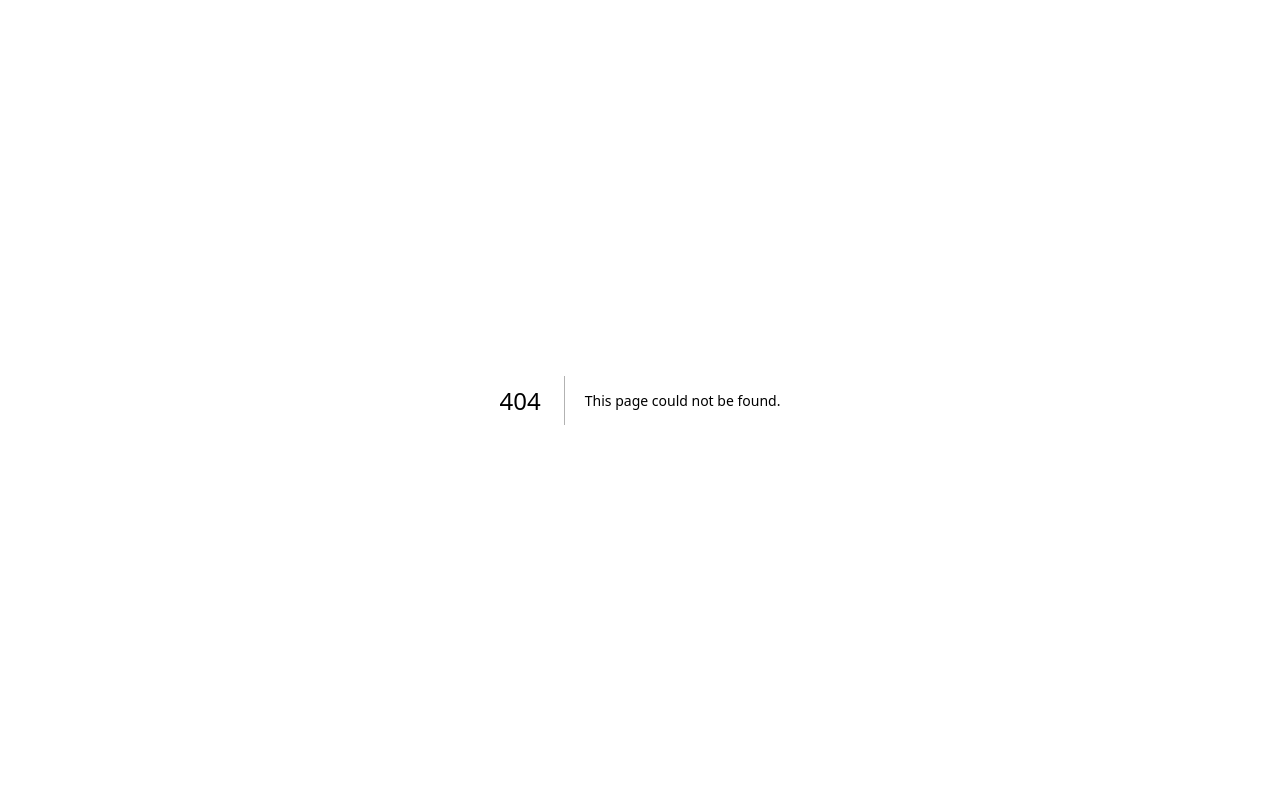
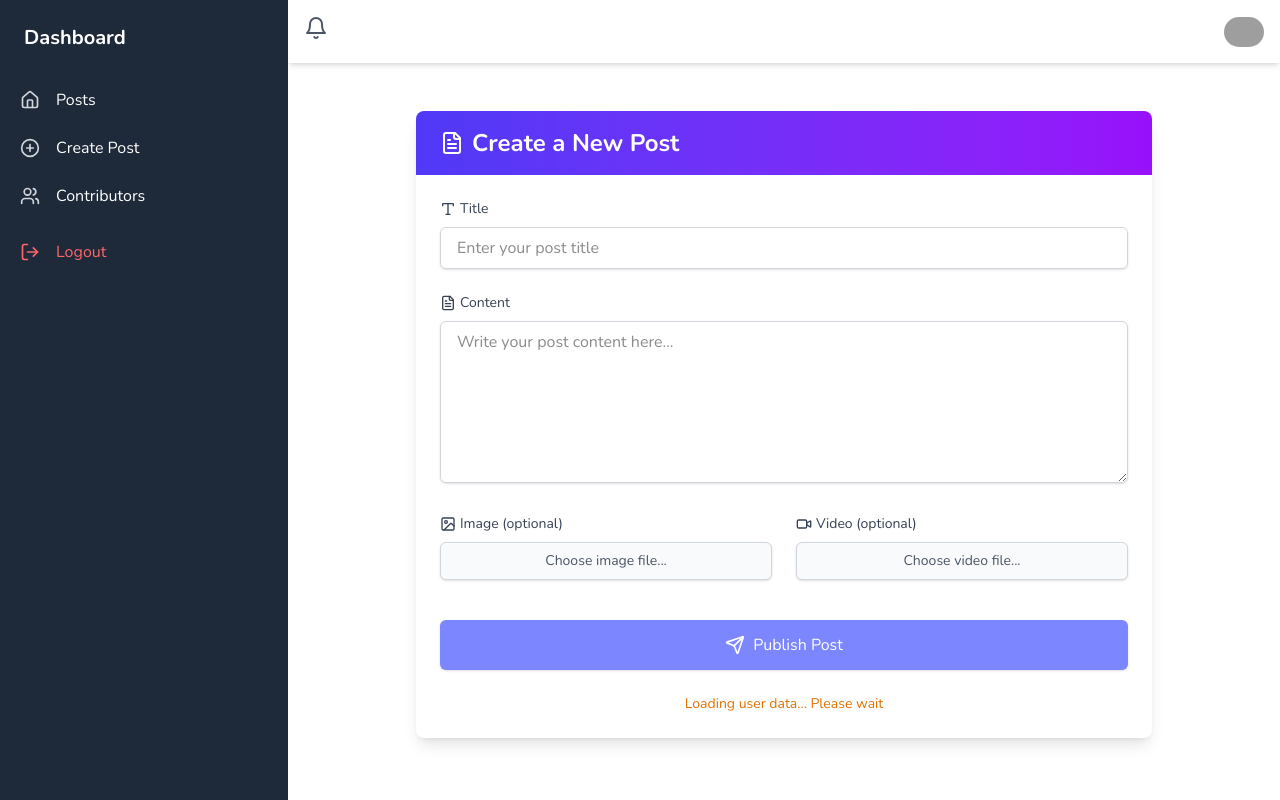
Before and after one commit to clifforddonk/blogsite_frontend, a Next.js app: page /dashboard/user/create-post in a window 1280 px wide. Before the commit this address had no page. Built offline with nearby package versions, Linux system fonts and the light colour scheme; grey boxes are pictures that could not be loaded.

Commit message:
Add Post Service To Fetch Posts

```diff
--- /dev/null
+++ b/app/dashboard/user/create-post/page.jsx
@@ -0,0 +1,213 @@
+"use client";
+import { useState, useEffect } from "react";
+import postService from "@/app/utils/postSevice";
+import { getFilteredUsers } from "@/app/utils/authService";
+import { Type, FileText, Image, Video, Send } from "lucide-react";
+
+export default function Home() {
+  const [formData, setFormData] = useState({ title: "", content: "" });
+  const [image, setImage] = useState(null);
+  const [video, setVideo] = useState(null);
+  const [loading, setLoading] = useState(false);
+  const [user, setUser] = useState(null);
+  const [imageName, setImageName] = useState("");
+  const [videoName, setVideoName] = useState("");
+
+  useEffect(() => {
+    const fetchUser = async () => {
+      const fetchedUser = await getFilteredUsers();
+      if (fetchedUser) setUser(fetchedUser);
+    };
+
+    fetchUser();
+  }, []);
+
+  const handleInputChange = (e) => {
+    setFormData({ ...formData, [e.target.name]: e.target.value });
+  };
+
+  const handleFileChange = (e, type) => {
+    if (type === "image") {
+      setImage(e.target.files[0]);
+      setImageName(e.target.files[0]?.name || "");
+    }
+    if (type === "video") {
+      setVideo(e.target.files[0]);
+      setVideoName(e.target.files[0]?.name || "");
+    }
+  };
+
+  const handleSubmit = async (e) => {
+    e.preventDefault();
+    if (!user) {
+      alert("User data is still loading...");
+      return;
+    }
+
+    setLoading(true);
+
+    try {
+      const response = await postService.createPost(
+        user.id,
+        { title: formData.title, content: formData.content },
+        image,
+        video
+      );
+
+      if (response) {
+        console.log("Post created:", response);
+        alert("Post created successfully!");
+        // Reset form after successful submission
+        setFormData({ title: "", content: "" });
+        setImage(null);
+        setVideo(null);
+        setImageName("");
+        setVideoName("");
+      } else {
+        throw new Error("Post creation failed");
+      }
+    } catch (error) {
+      console.error("Error creating post:", error);
+      alert("Failed to create post.");
+    } finally {
+      setLoading(false);
+    }
+  };
+
+  return (
+    <div className="max-w-3xl mx-auto py-8 px-4">
+      <div className="bg-white rounded-lg shadow-lg overflow-hidden">
+        <div className="bg-gradient-to-r from-indigo-600 to-purple-600 px-6 py-4">
+          <h2 className="text-2xl font-bold text-white flex items-center">
+            <FileText className="mr-2" /> Create a New Post
+          </h2>
+        </div>
+
+        <form onSubmit={handleSubmit} className="p-6 space-y-6">
+          {/* Title Input */}
+          <div className="space-y-2">
+            <label className="block text-sm font-medium text-gray-700 flex items-center">
+              <Type className="w-4 h-4 mr-1" /> Title
+            </label>
+            <input
+              type="text"
+              name="title"
+              value={formData.title}
+              placeholder="Enter your post title"
+              onChange={handleInputChange}
+              required
+              className="w-full px-4 py-2 border border-gray-300 rounded-md shadow-sm focus:ring-indigo-500 focus:border-indigo-500"
+            />
+          </div>
+
+          {/* Content Textarea */}
+          <div className="space-y-2">
+            <label className="block text-sm font-medium text-gray-700 flex items-center">
+              <FileText className="w-4 h-4 mr-1" /> Content
+            </label>
+            <textarea
+              name="content"
+              value={formData.content}
+              placeholder="Write your post content here..."
+              onChange={handleInputChange}
+              required
+              rows="6"
+              className="w-full px-4 py-2 border border-gray-300 rounded-md shadow-sm focus:ring-indigo-500 focus:border-indigo-500"
+            />
+          </div>
+
+          {/* File Upload Section */}
+          <div className="grid grid-cols-1 md:grid-cols-2 gap-6">
+            {/* Image Upload */}
+            <div className="space-y-2">
+              <label className="block text-sm font-medium text-gray-700 flex items-center">
+                <Image className="w-4 h-4 mr-1" /> Image (optional)
+              </label>
+              <div className="flex items-center">
+                <label className="flex-grow cursor-pointer bg-gray-50 px-4 py-2 border border-gray-300 rounded-md shadow-sm hover:bg-gray-100 transition">
+                  <span className="flex items-center justify-center text-sm text-gray-600">
+                    {imageName || "Choose image file..."}
+                  </span>
+                  <input
+                    type="file"
+                    accept="image/*"
+                    onChange={(e) => handleFileChange(e, "image")}
+                    className="hidden"
+                  />
+                </label>
+                {imageName && (
+                  <button
+                    type="button"
+                    onClick={() => {
+                      setImage(null);
+                      setImageName("");
+                    }}
+                    className="ml-2 p-1 text-red-500 hover:text-red-700"
+                  >
+                    ✕
+                  </button>
+                )}
+              </div>
+            </div>
+
+            {/* Video Upload */}
+            <div className="space-y-2">
+              <label className="block text-sm font-medium text-gray-700 flex items-center">
+                <Video className="w-4 h-4 mr-1" /> Video (optional)
+              </label>
+              <div className="flex items-center">
+                <label className="flex-grow cursor-pointer bg-gray-50 px-4 py-2 border border-gray-300 rounded-md shadow-sm hover:bg-gray-100 transition">
+                  <span className="flex items-center justify-center text-sm text-gray-600">
+                    {videoName || "Choose video file..."}
+                  </span>
+                  <input
+                    type="file"
+                    accept="video/*"
+                    onChange={(e) => handleFileChange(e, "video")}
+                    className="hidden"
+                  />
+                </label>
+                {videoName && (
+                  <button
+                    type="button"
+                    onClick={() => {
+                      setVideo(null);
+                      setVideoName("");
+                    }}
+                    className="ml-2 p-1 text-red-500 hover:text-red-700"
+                  >
+                    ✕
+                  </button>
+                )}
+              </div>
+            </div>
+          </div>
+
+          {/* Submit Button */}
+          <div className="pt-4">
+            <button
+              type="submit"
+              disabled={loading || !user}
+              className={`w-full flex items-center justify-center px-6 py-3 border border-transparent rounded-md shadow-sm text-base font-medium text-white
+                ${
+                  loading || !user
+                    ? "bg-indigo-400"
+                    : "bg-indigo-600 hover:bg-indigo-700"
+                }
+                focus:outline-none focus:ring-2 focus:ring-offset-2 focus:ring-indigo-500 transition-colors duration-200`}
+            >
+              <Send className="mr-2 h-5 w-5" />
+              {loading ? "Creating Post..." : "Publish Post"}
+            </button>
+          </div>
+
+          {!user && (
+            <p className="text-center text-amber-600 text-sm mt-2">
+              Loading user data... Please wait
+            </p>
+          )}
+        </form>
+      </div>
+    </div>
+  );
+}
--- /dev/null
+++ b/app/dashboard/user/list/page.jsx
@@ -0,0 +1,9 @@
+import UserList from "@/app/components/dashboard/UserList";
+
+export default function Home() {
+  return (
+    <div>
+      <UserList />
+    </div>
+  );
+}
```
